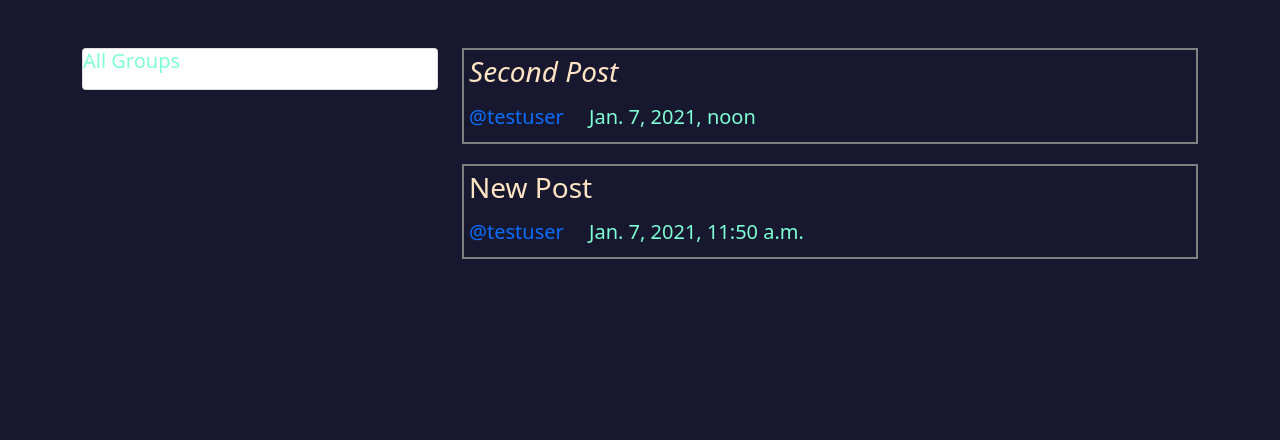
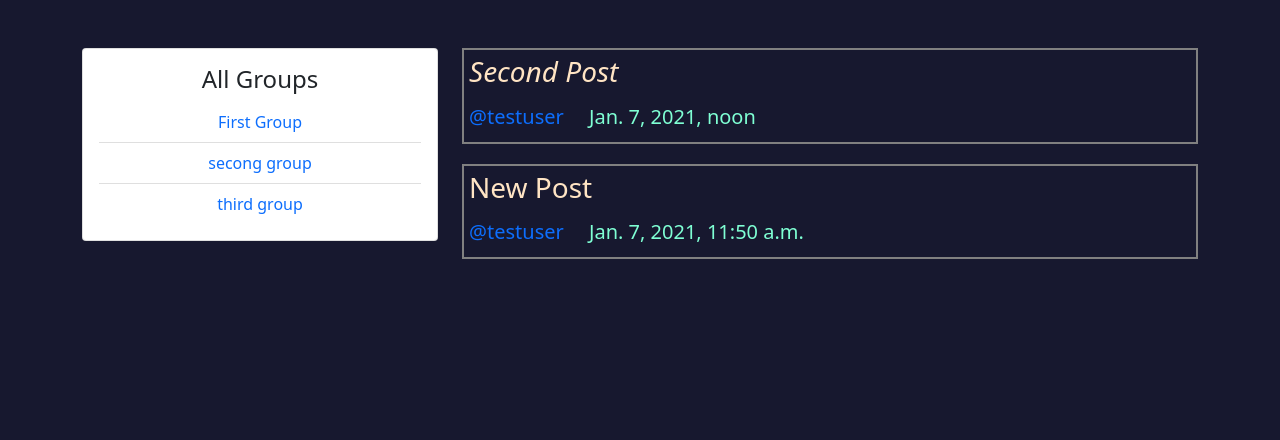
Before and after one commit to anver01/Star-Social-Site, a Django app: page /posts/ in a window 1280 px wide. Shown: the part 56-496 px from the top of the page. Run offline with Django 3.2, Linux system fonts and the light colour scheme; data comes from the database, SQL or seed files in the repository; both versions use the stored data as it was after the commit; some libraries are stand-ins or nearby versions.

Commit message:
fixed cards on /posts/

```diff
--- a/accounts/templates/accounts/login.html
+++ b/accounts/templates/accounts/login.html
@@ -1,6 +1,10 @@
 {% extends 'base.html' %}
 {% load bootstrap4 %}
 {% load static %}
+
+{% block title_block %}
+    Login
+{% endblock %}
 
 {% block styles %}
     <link rel="stylesheet" href="{% static 'accounts/css/accounts_master.css' %}">
--- a/accounts/templates/accounts/signup.html
+++ b/accounts/templates/accounts/signup.html
@@ -1,6 +1,10 @@
 {% extends 'base.html' %}
 {% load bootstrap4 %}
 {% load static %}
+
+{% block title_block %}
+    Sign-Up
+{% endblock %}
 
 {% block styles %}
     <link rel="stylesheet" href="{% static 'accounts/css/accounts_master.css' %}">
--- a/groups/templates/groups/group_detail.html
+++ b/groups/templates/groups/group_detail.html
@@ -1,4 +1,9 @@
 {% extends 'groups/group_base.html' %}
+
+{% block title_block %}
+    {{group.name|capfirst}}
+{% endblock %}
+
 {% block pregroup %}
     <h1>{{group.name}}</h1>
     <h2>Member Count: {{group.members.count}}</h2>
--- a/groups/templates/groups/group_form.html
+++ b/groups/templates/groups/group_form.html
@@ -1,5 +1,9 @@
 {% extends 'groups/group_base.html' %}
 {% load bootstrap4 %}
+
+{% block title_block %}
+    New Group
+{% endblock %}
 
 {% block group_content %}
     <h1>Create a new group!</h1>
--- a/groups/templates/groups/group_list.html
+++ b/groups/templates/groups/group_list.html
@@ -1,5 +1,9 @@
 {% extends 'groups/group_base.html' %}
 {% load static %}
+
+{% block title_block %}
+    Groups
+{% endblock %}
 
 {% block pregroup %}
     <div class="col-md-4">
--- a/groups/views.py
+++ b/groups/views.py
@@ -51,7 +51,7 @@ class LeaveGroup(LoginRequiredMixin, generic.RedirectView):
             ).get()
 
         except models.GroupMember.DoesNotExist:
-            messages.warning(self.request, 'Sorryyou are not the member of this group.')
+            messages.warning(self.request, 'Sorry you are not the member of this group.')
         else:
             membership.delete()
             messages.success(self.request, 'You have left the group.')
--- a/posts/static/posts/css/posts_master.css
+++ b/posts/static/posts/css/posts_master.css
@@ -43,3 +43,7 @@ h3 {
 h5 {
     color: aquamarine;
 }
+
+.card:first-child {
+    margin-bottom: 20px;
+}
--- a/posts/templates/posts/post_confirm_delete.html
+++ b/posts/templates/posts/post_confirm_delete.html
@@ -1,4 +1,8 @@
 {% extends 'posts/post_base.html' %}
+
+{% block title_block %}
+    Confirm Delete
+{% endblock %}
 
 {% block post_content %}
     <h3>Are you sure you want to delete this post?</h3>
--- a/posts/templates/posts/post_detail.html
+++ b/posts/templates/posts/post_detail.html
@@ -1,5 +1,9 @@
 {% extends 'posts/post_base.html' %}
 {% load static %}
+
+{% block title_block %}
+    Post
+{% endblock %}
 
 {% block post_content %}
     <div class="col-md-8">
--- a/posts/templates/posts/post_form.html
+++ b/posts/templates/posts/post_form.html
@@ -1,5 +1,9 @@
 {% extends 'posts/post_base.html' %}
 {% load bootstrap4 %}
+
+{% block title_block %}
+    New Post
+{% endblock %}
 
 {% block post_content %}
     <h1>Create a new post!</h1>
--- a/posts/templates/posts/post_list.html
+++ b/posts/templates/posts/post_list.html
@@ -1,28 +1,36 @@
 {% extends 'posts/post_base.html' %}
 
+{% block title_block %}
+    Posts
+{% endblock %}
 
 {% block prepost %}
     <div class="col-md-4">
         {% if user.is_authenticated %}
-        <div class="card card-with-shadow">
-            <div class="content">
-                <h5>Your Groups</h5>
+            <div class="card text-center">
+                <div class="card-body">
+                    <h4 class="card-title">Your Groups</h4>
+                    <div class="card-text">
                         <ul>
-                    {% for member_group in get_user_groups %}
-                        <li><a href="{% url 'groups:single' slug=member_group.group.slug %}"></a></li>
+                            {% for member_group in user_groups %}
+                                {% comment %} <li><a href="{% url 'groups:single' slug=member_group.group.slug %}">{{member_group}}</a></li> {% endcomment %}
+                                {{member_group}}
                             {% endfor %}
                         </ul>
                     </div>
                 </div>
+            </div>
         {% endif %}
-        <div class="card card-with-shadow">
-            <div class="content">
-                <h5>All Groups</h5>
-                <ul>
-                    {% for other_group in get_other_group %}
-                        <li><a href="{% url 'groups:single' slug=other_groups.slug %}"></a></li>
+        <div class="card text-center">
+            <div class="card-body">
+                <h4 class="card-title">All Groups</h4>
+                <div class="card-text">
+                    <ul class="list-group list-group-flush">
+                        {% for other_group in other_groups %}
+                            <li class="list-group-item"><a href="{% url 'groups:single' slug=other_group.slug %}">{{other_group}}</a></li>
                         {% endfor %}
                     </ul>
+                </div>
             </div>
         </div>
     </div>
--- a/posts/templates/posts/user_post_list.html
+++ b/posts/templates/posts/user_post_list.html
@@ -1,4 +1,8 @@
 {% extends "posts/post_base.html" %}
+
+{% block title_block %}
+    Profile
+{% endblock %}
 
 {% block prepost %}
     <div class="col-md-4">
--- a/posts/views.py
+++ b/posts/views.py
@@ -9,6 +9,7 @@ from django.contrib import messages
 
 from braces.views import SelectRelatedMixin
 
+from groups.models import Group
 from . import models
 from . import forms
 
@@ -21,6 +22,13 @@ User = get_user_model()
 class PostList(SelectRelatedMixin, generic.ListView):
     model = models.Post
     select_related = ('user', 'group')
+
+    def get_context_data(self, **kwargs):
+        context = super().get_context_data(**kwargs)
+        context["other_groups"] = Group.objects.all()
+        context["user_groups"] = Group.objects.all()
+        return context
+
 
 class UserPosts(generic.ListView):
     model = models.Post
```
Also changed, not shown: db.sqlite3. Lines whose indentation alone changed are shown as unchanged.
